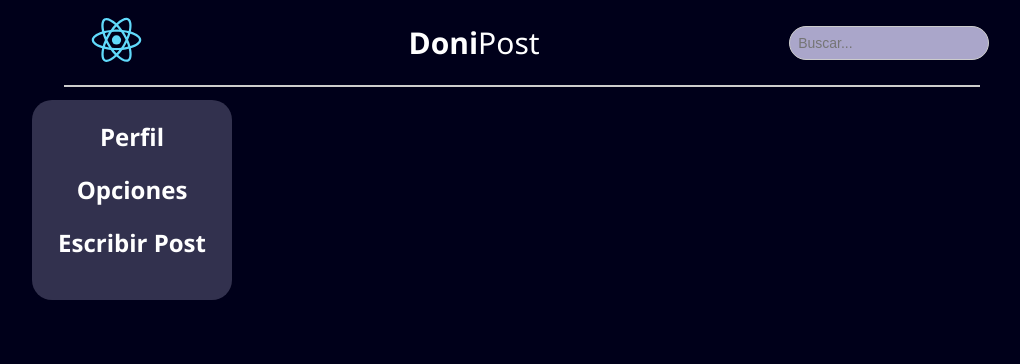
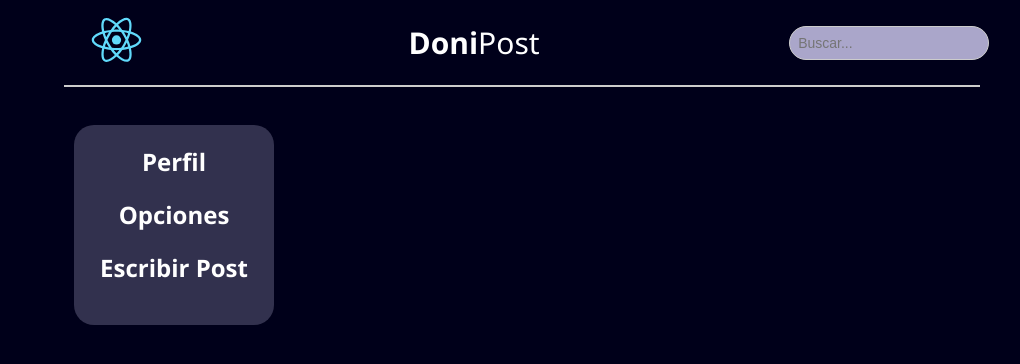
Before and after one commit to angeljpr6/DoniPost, a React (Create React App) app in the folder Aprendiendo/: page / in a window 1280 px wide. Shown: the top 364 px of the page, without its empty margins (118-1138 px from the left). Built offline with nearby package versions, Linux system fonts and the light colour scheme; no server answers.

Commit message:
cosas varias

```diff
--- a/Aprendiendo/src/assets/css/App.css
+++ b/Aprendiendo/src/assets/css/App.css
@@ -58,9 +58,8 @@ body {
 
 #contenido {
   display:flex;
-  padding-top: 6%;
   width: 540px;
-  margin: auto;
+  margin: 100px auto;
 }
 
 
@@ -74,8 +73,8 @@ body {
   width: 10%;
   min-height: 200px;
   min-width: 200px;
-  margin-top: 100px;
-  margin-left: 150px;
+  margin-top: 25px;
+  margin-left: 15%;
 
 
 }
```
